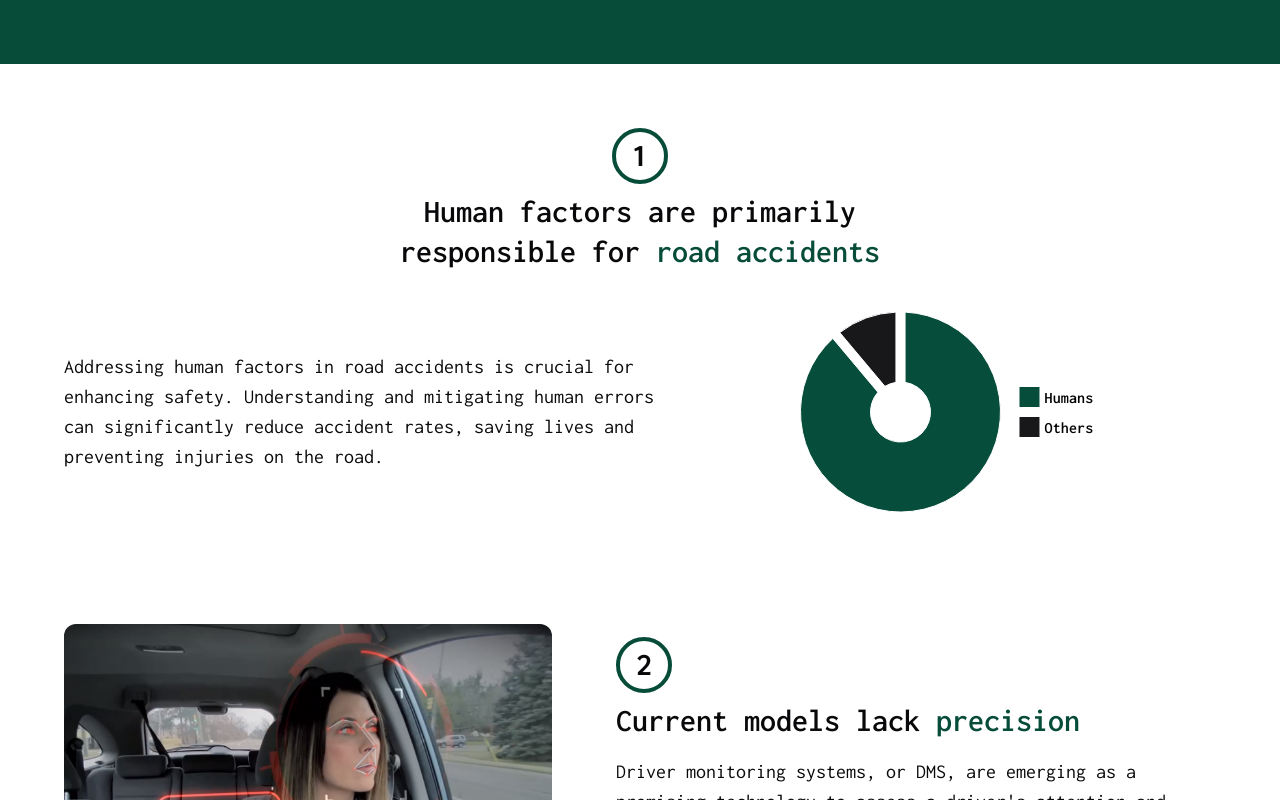
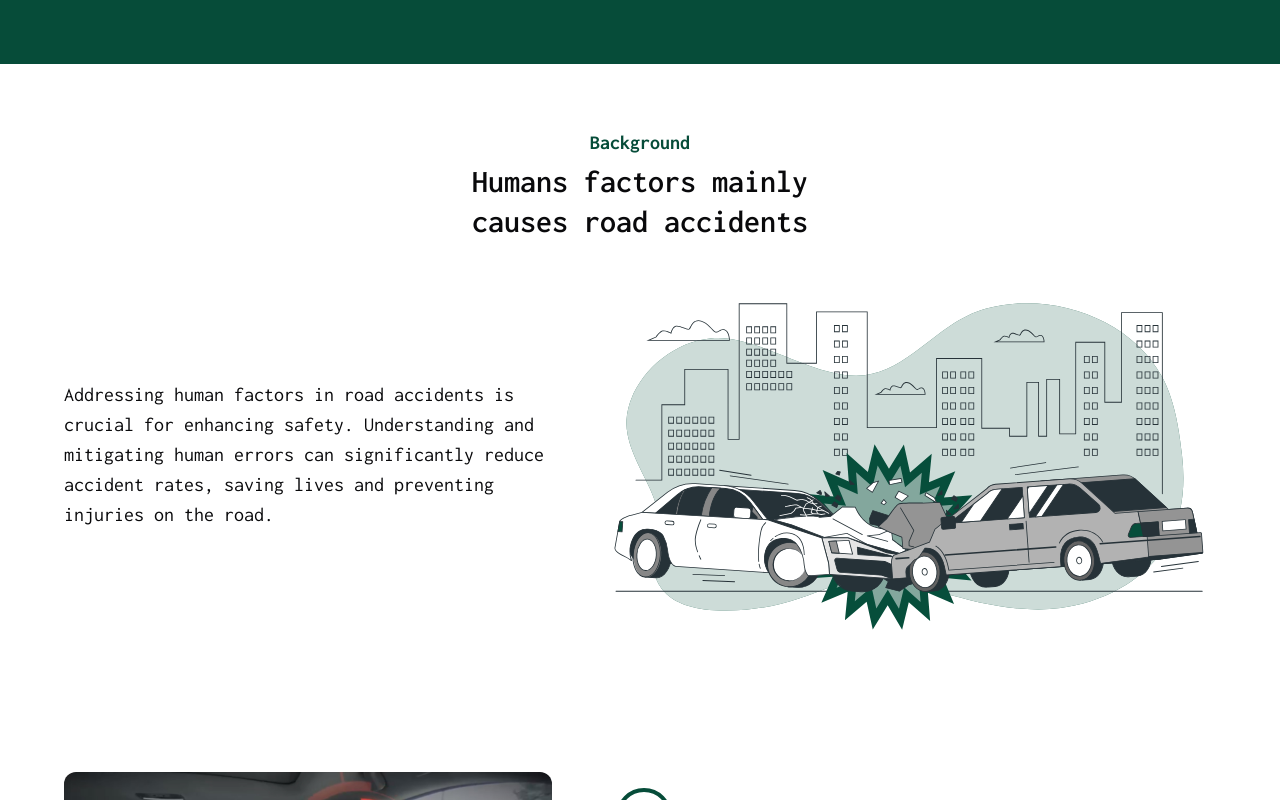
Before and after one commit to SebastienLaurentt/MoniPost, a Next.js app: page / in a window 1280 px wide. Shown: the part 620-1420 px from the top of the page. Built offline with nearby package versions, Linux system fonts and the light colour scheme.

Commit message:
update background component

```diff
--- a/app/globals.css
+++ b/app/globals.css
@@ -47,6 +47,10 @@
   }
 
   h2 {
+    @apply mb-1 text-md font-bold text-primary;
+  }
+
+  h3 {
     @apply text-lg md:text-xl lg:text-2xl font-semibold leading-[28px] md:leading-[32px] lg:leading-[40px];
   }
 
--- a/components/Sections/Background.tsx
+++ b/components/Sections/Background.tsx
@@ -2,10 +2,10 @@
 
 import { gsap } from "gsap";
 import { ScrollTrigger } from "gsap/ScrollTrigger";
+import Image from "next/image";
 import { useEffect } from "react";
-import HumansFactors from "../Graphs/HumanFactors";
+import BackgroundImg from "../../public/images/Background.svg";
 import Section from "../Section";
-import SectionHeader from "../SectionHeader";
 
 gsap.registerPlugin(ScrollTrigger);
 
@@ -51,25 +51,17 @@ const Background = () => {
   return (
     <Section id="background-section" classname="mt-12 xl:mt-16">
       <div className="flex flex-col md:items-center">
-        <div className="flex flex-row justify-center">
-          <span
-            id="background-element1"
-            className="mb-2 rounded-full border-4 border-primary px-3 text-lg font-extrabold opacity-0 xl:px-4 xl:text-2xl"
-          >
-            1
-          </span>
+        <div className="mb-2 flex flex-col items-center text-center">
+          <h2 id="background-element1" className="opacity-0">Background</h2>
+          <h3 id="background-element2" className="opacity-0 md:w-[400px]">
+            Humans factors mainly causes road accidents
+          </h3>
         </div>
-        <SectionHeader
-          id="background-element2"
-          title="Human factors are primarily responsible for"
-          titleHighlight="road accidents"
-          classname="opacity-0 mx-auto"
-          textPosition="text-center items-center"
-        />
-        <div className="flex flex-col md:w-full md:flex-row md:items-center md:gap-x-2 lg:mt-6 lg:gap-x-4">
+
+        <div className="flex flex-col md:w-full md:flex-row md:items-center md:gap-x-6">
           <p
             id="background-element3"
-            className="mb-4 text-center text-sm opacity-0 md:w-[400px] md:text-left md:text-md lg:w-[600px] xl:mb-0"
+            className="mb-2 text-center text-sm opacity-0 md:w-1/2 md:text-left lg:text-md xl:mb-0"
           >
             Addressing human factors in road accidents is crucial for enhancing
             safety. Understanding and mitigating human errors can significantly
@@ -78,9 +70,9 @@ const Background = () => {
           </p>
           <div
             id="background-element4"
-            className="w-[350px] opacity-0 md:mx-auto 2xl:w-[609px]"
+            className="mx-auto opacity-0 md:w-1/2 lg:w-3/5 2xl:w-[609px]"
           >
-            <HumansFactors />
+            <Image src={BackgroundImg} alt="car crash image" />
           </div>
         </div>
       </div>
```
Also changed, not shown: public/images/Background.svg (added).
